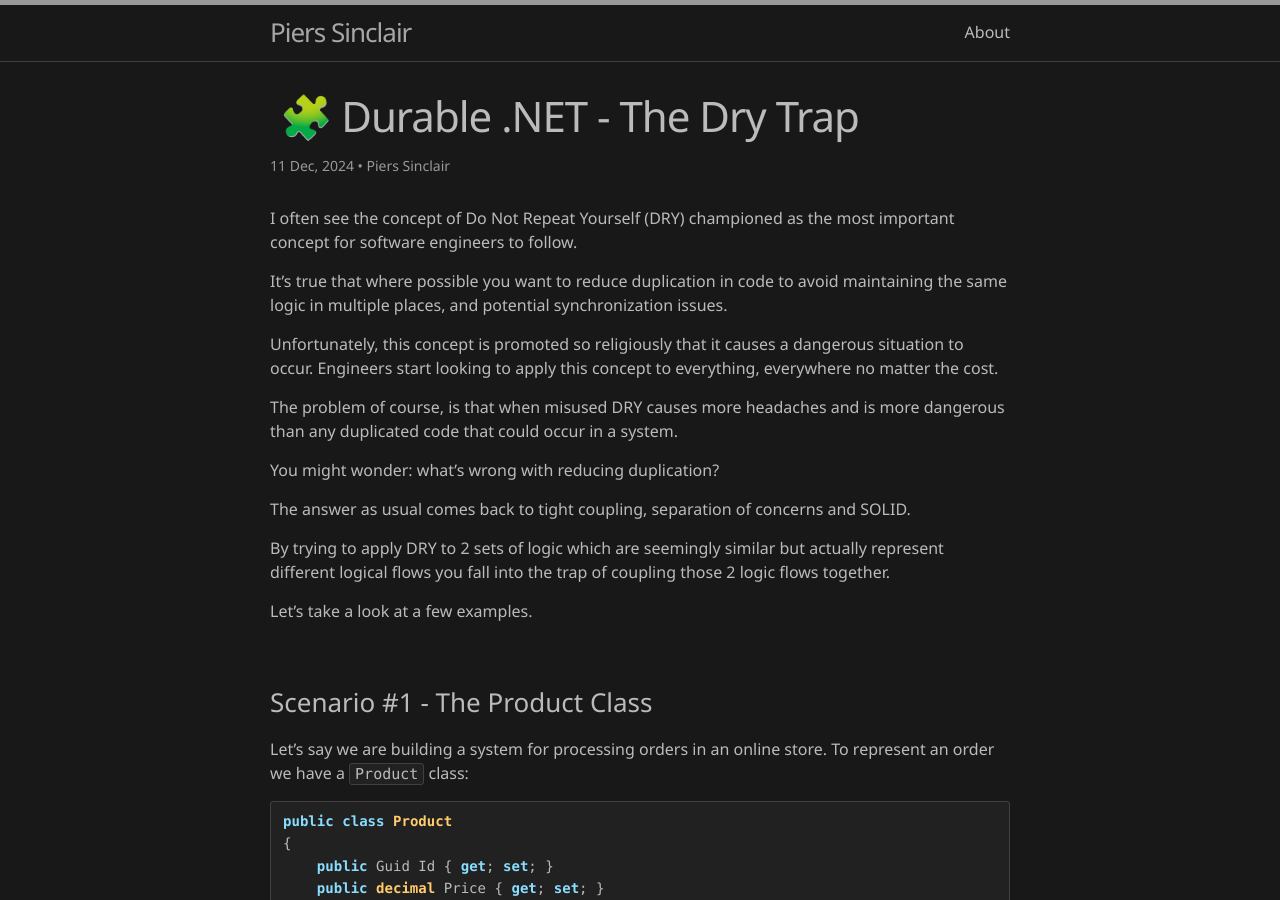
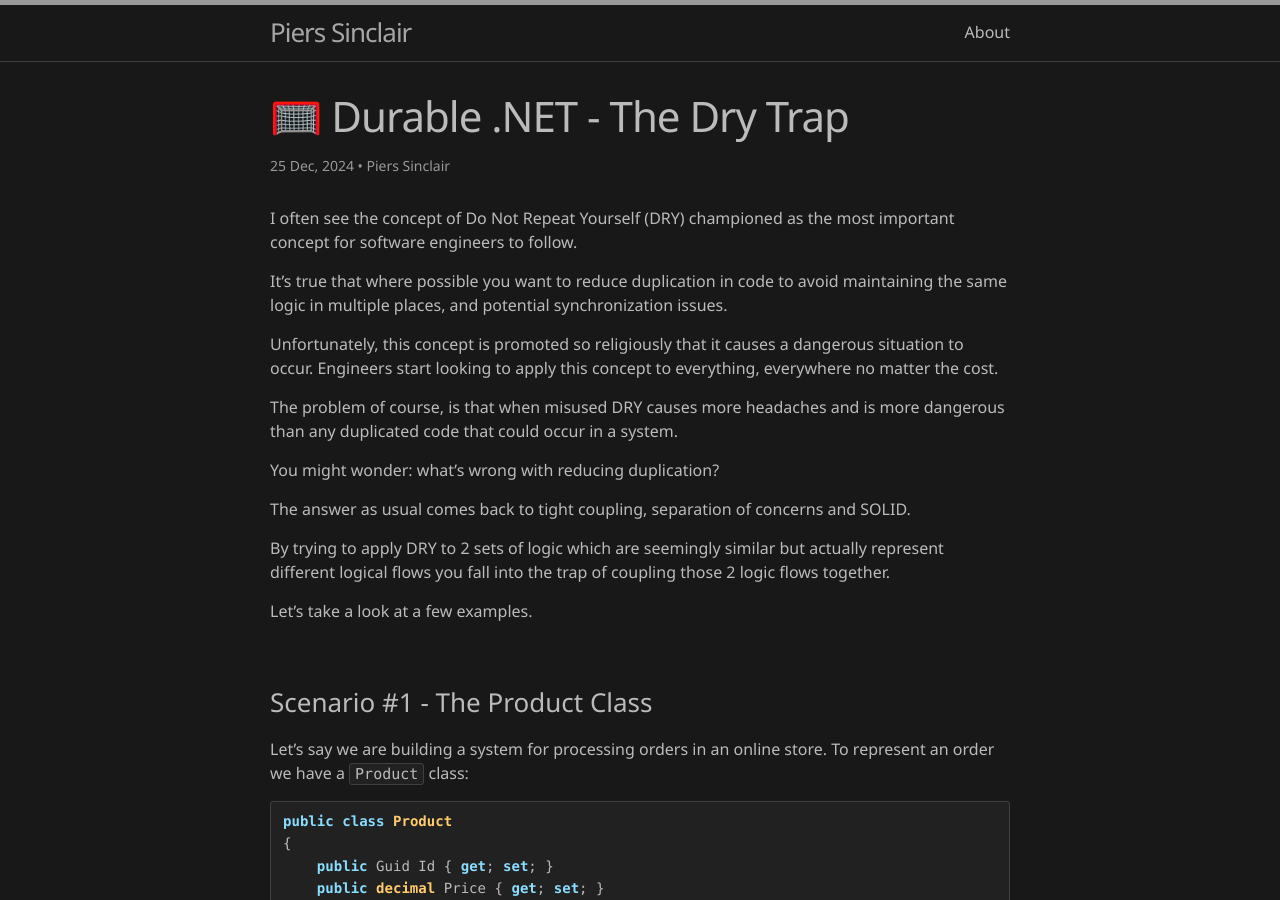
Before and after one commit to piers-sinclair/pierssinclair.github.io, a Jekyll site: the page built from _posts/2024-12-26-Durable-Dotnet-The-Dry-Trap.md, in a window 1280 px wide and 900 px high. Built offline with Jekyll 4.4.1, drawn with Linux system fonts in a browser that asks for light colours; comment, search, counter and statistics services are not loaded; some of the changed lines change nothing that is shown.

Commit message:
Minor changes

```diff
--- a/_posts/2024-12-12-Durable-Dotnet-The-Dry-Trap.md
+++ b/_posts/2024-12-26-Durable-Dotnet-The-Dry-Trap.md
@@ -1,9 +1,9 @@
 ---
 layout: post
-title:  🧩 Durable .NET - The Dry Trap
-date:   2024-12-12 01:00:00 +1000
+title: 🥅 Durable .NET - The Dry Trap
+date:  2024-12-26 01:00:00 +1000
 categories: dotnet
-tags: clean-code, dry, wet, solid, object-oriented-programming, oop
+tags: clean-code, dry, wet, solid, object-oriented-programming, oop, separation-of-concerns, tight-coupling
 author:
 - Piers Sinclair
 published: true
```
